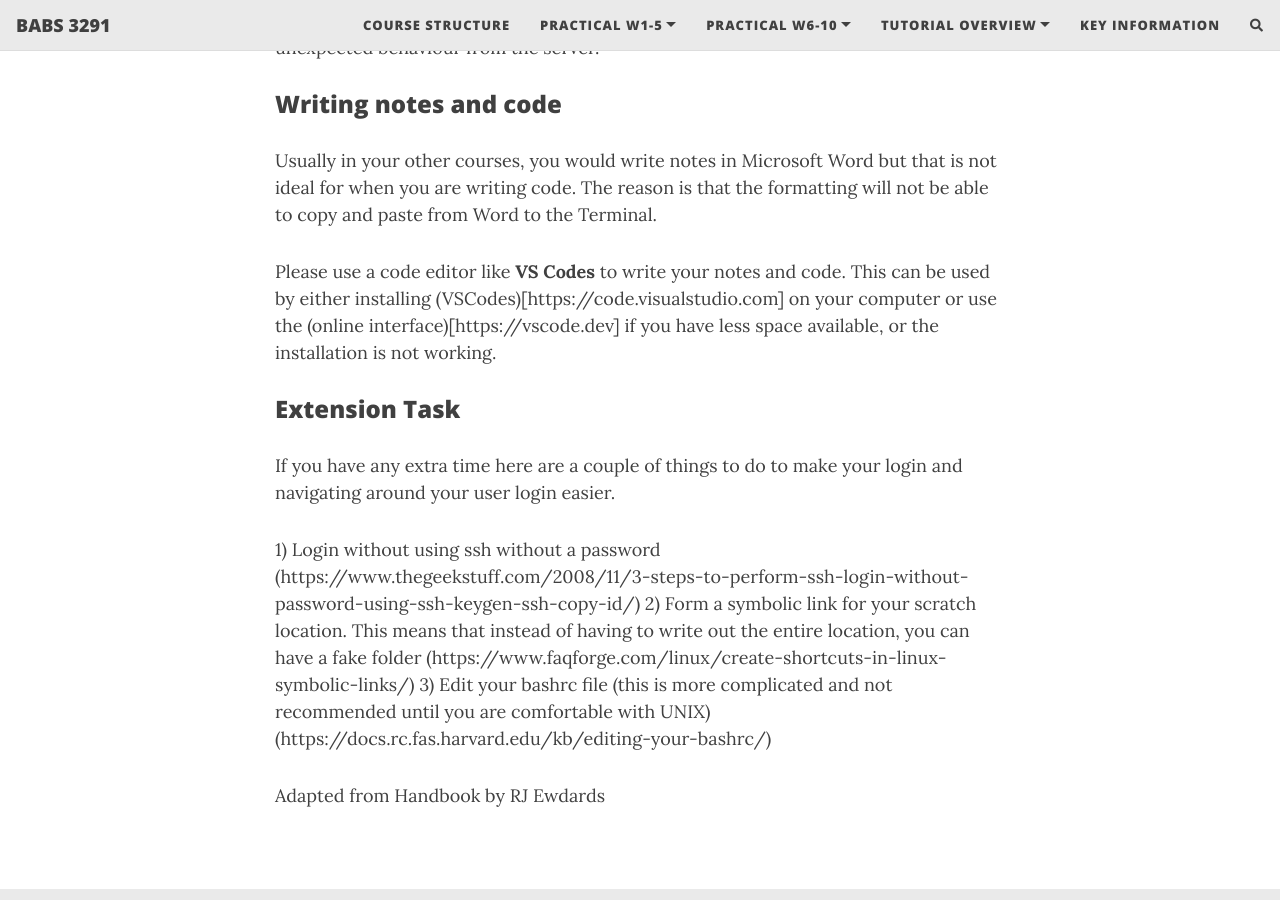
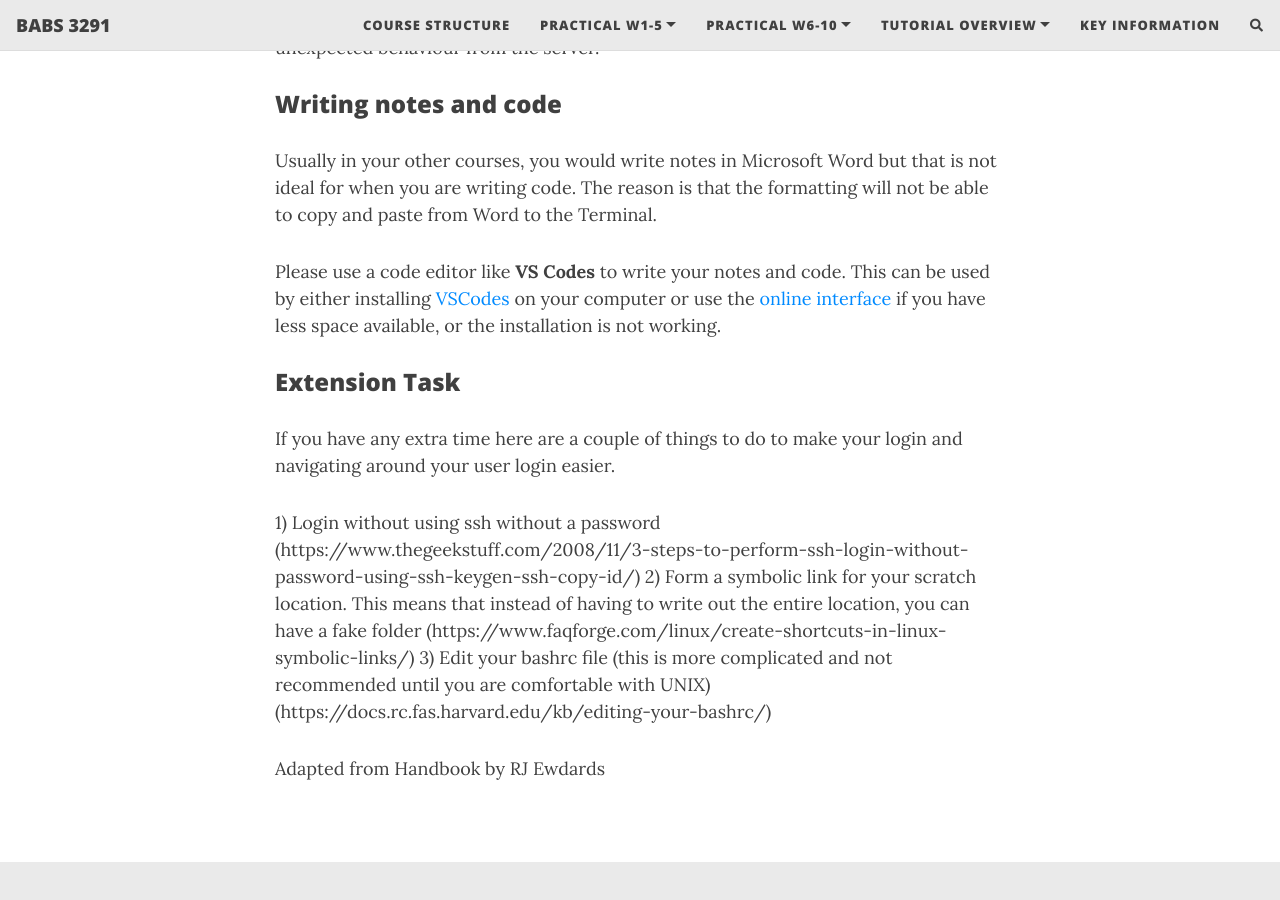
Before and after one commit to theheking/babs-rna-seq-2024, a Jekyll site: the page built from practical_overview/Week1A_SettingUpOnKatana.md, in a window 1280 px wide and 900 px high, scrolled down 4024 px. Built offline with Jekyll 4.4.1, drawn with Linux system fonts in a browser that asks for light colours; nearby versions of some CDN libraries; comment, search, counter and statistics services are not loaded.

Commit message:
Update Week1A_SettingUpOnKatana.md

```diff
--- a/practical_overview/Week1A_SettingUpOnKatana.md
+++ b/practical_overview/Week1A_SettingUpOnKatana.md
@@ -96,7 +96,7 @@ Whenever working with servers, there is always the risk that something will go w
 ### Writing notes and code
 Usually in your other courses, you would write notes in Microsoft Word but that is not ideal for when you are writing code. The reason is that the formatting will not be able to copy and paste from Word to the Terminal.
 
-Please use a code editor like **VS Codes** to write your notes and code. This can be used by either installing (VSCodes)[https://code.visualstudio.com] on your computer or use the (online interface)[https://vscode.dev] if you have less space available, or the installation is not working.
+Please use a code editor like **VS Codes** to write your notes and code. This can be used by either installing [VSCodes](https://code.visualstudio.com) on your computer or use the [online interface](https://vscode.dev) if you have less space available, or the installation is not working.
 
 ### Extension Task
 If you have any extra time here are a couple of things to do to make your login and navigating around your user login easier.
```
